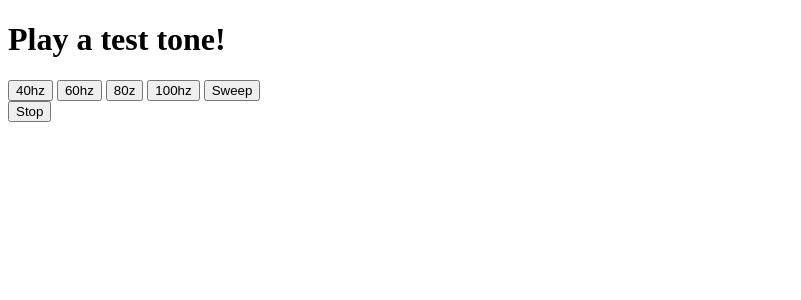
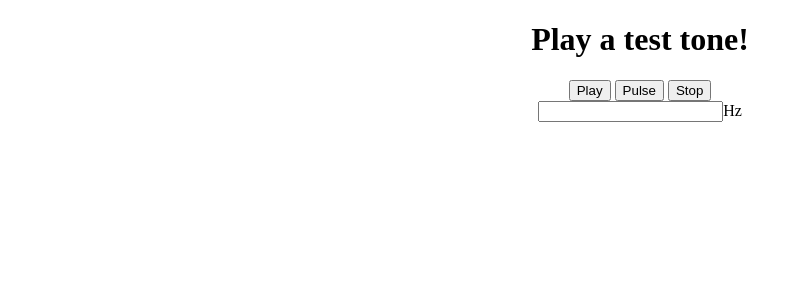
Before and after one commit to ronniergz/tone-tester, a PHP site: page / in a window 1280 px wide. Shown: the top 300 px of the page, without its empty margins (0-801 px from the left). Run offline with PHP 8.4, Linux system fonts and the light colour scheme.

Commit message:
switched to Web Audio API

```diff
--- a/app.js
+++ b/app.js
@@ -1,46 +1,32 @@
-const button40 = document.querySelector(".button-40");
-const button60 = document.querySelector(".button-60");
-const button80 = document.querySelector(".button-80");
-const button100 = document.querySelector(".button-100");
-const buttonSweep = document.querySelector(".button-sweep");
+const buttonPlay = document.querySelector(".button-play");
+const buttonPulse = document.querySelector(".button-pulse");
 const buttonStop = document.querySelector(".stop");
-const frequency = document.querySelector(".active-freq");
+const freq = document.querySelector(".freq");
+const activeFreq = document.querySelector(".active-freq");
 
-// Select and Play Audio Files
-const play = (e) => {
-  stop();
-  const audio = document.querySelector(`.tone-${e.target.dataset.key}`);
-  audio.play();
-  if (e.target.dataset.key === "sweep") {
-    sweep();
-  } else frequency.innerHTML = `${e.target.dataset.key}Hz`;
+// Play frequency
+const play = () => {
+  if (playing === true) return;
+  osc = audioContext.createOscillator();
+  osc.type = "sine";
+  osc.frequency.value = freq.value;
+  osc.connect(audioContext.destination);
+  osc.start();
+  activeFreq.innerHTML = `${osc.frequency.value}Hz`;
+  playing = true;
+  return osc;
 };
 
-const sweep = () => {
-  let frequencyCurrent = 40,
-    interval;
-  const showFrequency = () => {
-    frequencyCurrent = frequencyCurrent + 1.2;
-    frequency.innerHTML = Math.round(frequencyCurrent);
-    if (frequencyCurrent >= 160) clearInterval(interval);
-  };
-  interval = setInterval(showFrequency, 200);
-};
-
-// Stop Audio Files
-const stop = (e) => {
-  frequency.innerHTML = "";
-  const audioAll = document.querySelectorAll("audio");
-  audioAll.forEach((e) => {
-    e.pause();
-    e.currentTime = 0;
-  });
-};
+var audioContext = new (window.AudioContext || window.webkitAudioContext)();
+var osc = null;
+var playing = false;
 
 // Listen for Button Clicks
-button40.addEventListener("click", play);
-button60.addEventListener("click", play);
-button80.addEventListener("click", play);
-button100.addEventListener("click", play);
-buttonSweep.addEventListener("click", play);
-buttonStop.addEventListener("click", stop);
+buttonPlay.addEventListener("click", play);
+buttonPulse.addEventListener("click", play);
+buttonStop.addEventListener("click", (e) => {
+  e.preventDefault();
+  osc.stop();
+  activeFreq.innerHTML = ``;
+  playing = false;
+});
--- a/index.html
+++ b/index.html
@@ -10,23 +10,15 @@
   <body>
     <h1>Play a test tone!</h1>
     <div>
-      <button data-key="40" class="button-40">40hz</button>
-      <button data-key="60" class="button-60">60hz</button>
-      <button data-key="80" class="button-80">80z</button>
-      <button data-key="100" class="button-100">100hz</button>
-      <button data-key="sweep" class="button-sweep">Sweep</button>
+      <button data-key="play" class="button-play">Play</button>
+      <button data-key="pulse" class="button-pulse">Pulse</button>
+      <button class="stop">Stop</button>
     </div>
-    <button class="stop">Stop</button>
     <div>
+      <input name="freq" type="text" class="freq" />Hz
       <p class="active-freq"></p>
     </div>
   </body>
 
-  <audio class="tone-40" src="sounds/pulse-40.mp3" loop></audio>
-  <audio class="tone-60" src="sounds/pulse-60.mp3" loop></audio>
-  <audio class="tone-80" src="sounds/pulse-80.mp3" loop></audio>
-  <audio class="tone-100" src="sounds/pulse-100.mp3" loop></audio>
-  <audio class="tone-sweep" src="sounds/sweep.mp3"></audio>
-
   <script src="app.js"></script>
 </html>
--- a/style.css
+++ b/style.css
@@ -1,3 +1,11 @@
+body {
+  text-align: center;
+}
+
+.freq {
+  text-align: right;
+}
+
 .active-freq {
   font-size: 4rem;
   font-weight: bold;
```
